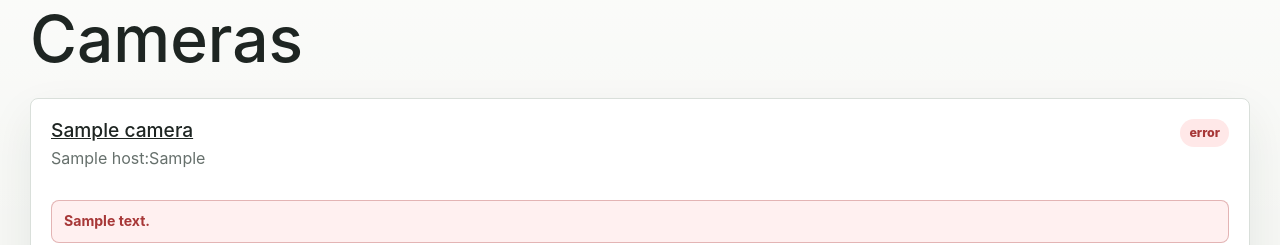
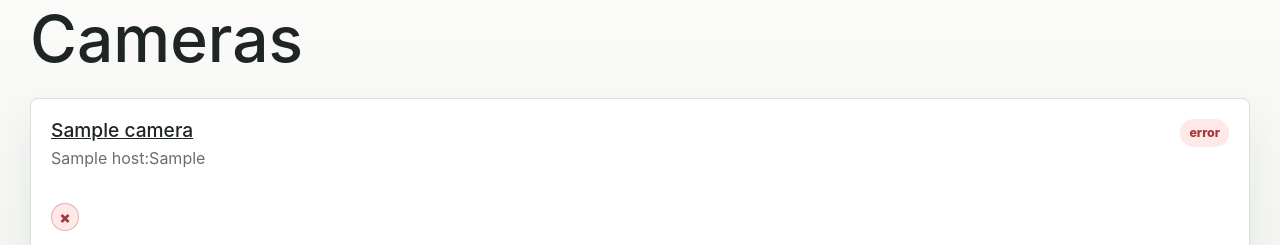
Before and after one commit to 404GamerNotFound/TBC-camera-manager, a FastAPI app: template app/tbc/templates/dashboard.html in a window 1280 px wide. Shown: the part 123-368 px from the top of the page. Run offline with FastAPI, Linux system fonts and the light colour scheme; the template is opened without the code that fills it: most values are stand-ins (such as "Sample title", 1, 10 or a date in 2020); parts of the project's set-up code (start-up, migrations or seed data) failed here and were passed over; some libraries are stand-ins or nearby versions.

Commit message:
small design changes

```diff
--- a/app/tbc/static/i18n.js
+++ b/app/tbc/static/i18n.js
@@ -27,6 +27,7 @@
     "Manipulation / Videoverlust": "Tampering / video loss",
     "Nicht-motorisiertes Fahrzeug": "Non-motor vehicle",
     "Objekterkennung": "Object detection",
+    "ONVIF-Verbindung erfolgreich": "ONVIF connection successful",
     "Paket": "Package",
     "Ruhezustand": "Sleep mode",
     "Tier": "Animal",
@@ -38,6 +39,7 @@
     "Verweilen Person": "Person loitering",
     "Weinen": "Crying",
     "Reolink-Kameras und NVR via ONVIF und reolink-aio": "Reolink cameras and NVRs via ONVIF and reolink-aio",
+    "Reolink-Status erfolgreich abgefragt": "Reolink status retrieved successfully",
     "Aqara-Kameras sowie kompatible Video-Türklingeln": "Aqara cameras and compatible video doorbells",
     "TP-Link-Tapo-Kameras via ONVIF und RTSP": "TP-Link Tapo cameras via ONVIF and RTSP",
     "Standard ONVIF Verbindung": "Standard ONVIF connection",
@@ -238,6 +240,7 @@
     "Typ": "Type",
     "Unterstützt": "Supported",
     "Verbindung": "Connection",
+    "Verbindungsstatus": "Connection status",
     "Von": "From",
     "Vorhandene Benutzer": "Existing users",
     "Vorhandene Ziele": "Existing destinations",
@@ -308,7 +311,7 @@
 
   const translateElement = (element) => {
     if (!(element instanceof Element)) return;
-    for (const attribute of ["aria-label", "title", "placeholder"]) {
+    for (const attribute of ["aria-label", "title", "placeholder", "data-tooltip"]) {
       if (element.hasAttribute(attribute)) {
         element.setAttribute(attribute, translate(element.getAttribute(attribute)));
       }
@@ -317,7 +320,7 @@
       if (child.nodeType === Node.TEXT_NODE) translateTextNode(child);
     }
     element.querySelectorAll("*").forEach((child) => {
-      for (const attribute of ["aria-label", "title", "placeholder"]) {
+      for (const attribute of ["aria-label", "title", "placeholder", "data-tooltip"]) {
         if (child.hasAttribute(attribute)) {
           child.setAttribute(attribute, translate(child.getAttribute(attribute)));
         }
--- a/app/tbc/static/styles.css
+++ b/app/tbc/static/styles.css
@@ -485,10 +485,89 @@ button:focus-visible {
 
 .camera-card {
   display: grid;
-  gap: 22px;
+  gap: 16px;
   padding: 20px;
   min-width: 0;
-  overflow: hidden;
+  overflow: visible;
+  transition: border-color 0.15s ease, box-shadow 0.15s ease;
+}
+
+.camera-card:has(.probe-indicator:hover),
+.camera-card:has(.probe-indicator:focus-visible) {
+  position: relative;
+  z-index: 3;
+}
+
+.probe-status-list {
+  display: flex;
+  align-items: center;
+  min-height: 30px;
+  gap: 8px;
+}
+
+.probe-indicator {
+  position: relative;
+  display: inline-grid;
+  place-items: center;
+  width: 28px;
+  height: 28px;
+  flex: 0 0 28px;
+  border: 1px solid currentColor;
+  border-radius: 50%;
+  font-size: 1rem;
+  font-weight: 900;
+  line-height: 1;
+  cursor: help;
+  outline: none;
+}
+
+.probe-indicator-ok {
+  color: var(--ok);
+  border-color: rgba(30, 123, 77, 0.3);
+  background: #e4f5ea;
+}
+
+.probe-indicator-error {
+  color: var(--danger);
+  border-color: rgba(167, 55, 55, 0.3);
+  background: #ffe8e8;
+}
+
+.probe-indicator::after {
+  content: attr(data-tooltip);
+  position: absolute;
+  z-index: 20;
+  top: calc(100% + 9px);
+  left: 0;
+  width: max-content;
+  max-width: min(290px, calc(100vw - 48px));
+  padding: 9px 11px;
+  border-radius: 7px;
+  color: white;
+  background: #17211e;
+  box-shadow: 0 10px 26px rgba(20, 32, 28, 0.22);
+  font-size: 0.78rem;
+  font-weight: 700;
+  line-height: 1.4;
+  text-align: left;
+  white-space: normal;
+  overflow-wrap: anywhere;
+  opacity: 0;
+  visibility: hidden;
+  pointer-events: none;
+  transform: translateY(-3px);
+  transition: opacity 0.15s ease, transform 0.15s ease, visibility 0.15s ease;
+}
+
+.probe-indicator:hover::after,
+.probe-indicator:focus-visible::after {
+  opacity: 1;
+  visibility: visible;
+  transform: translateY(0);
+}
+
+.probe-indicator:focus-visible {
+  box-shadow: 0 0 0 0.2rem rgba(17, 97, 92, 0.18);
 }
 
 .camera-snapshot {
--- a/app/tbc/templates/dashboard.html
+++ b/app/tbc/templates/dashboard.html
@@ -23,9 +23,29 @@
       <span class="status-pill status-{{ camera.last_probe_status or 'unknown' }}">{{ camera.last_probe_status or 'neu' }}</span>
     </div>
     {% if camera.last_probe_message %}
-    <p class="diagnostic-note diagnostic-{{ camera.last_probe_status or 'unknown' }}">{{ camera.last_probe_message }}</p>
+    <div class="probe-status-list" aria-label="Verbindungsstatus">
+      {% for message in camera.last_probe_message.split(' | ') %}
+      {% set normalized_message = message | lower %}
+      {% set probe_failed = camera.last_probe_status == 'error' or 'fehl' in normalized_message or 'nicht ' in normalized_message or 'kein ' in normalized_message or 'abgelehnt' in normalized_message or 'timeout' in normalized_message %}
+      <span class="probe-indicator probe-indicator-{{ 'error' if probe_failed else 'ok' }}"
+            tabindex="0"
+            role="img"
+            aria-label="{{ message }}"
+            data-tooltip="{{ message }}">
+        <span aria-hidden="true">{{ '×' if probe_failed else '✓' }}</span>
+      </span>
+      {% endfor %}
+    </div>
     {% elif camera.host.startswith('192.169.') %}
-    <p class="diagnostic-note diagnostic-warning">Hinweis: Host beginnt mit 192.169. Im Heimnetz ist oft 192.168 gemeint.</p>
+    <div class="probe-status-list" aria-label="Verbindungsstatus">
+      <span class="probe-indicator probe-indicator-error"
+            tabindex="0"
+            role="img"
+            aria-label="Hinweis: Host beginnt mit 192.169. Im Heimnetz ist oft 192.168 gemeint."
+            data-tooltip="Hinweis: Host beginnt mit 192.169. Im Heimnetz ist oft 192.168 gemeint.">
+        <span aria-hidden="true">×</span>
+      </span>
+    </div>
     {% endif %}
     {% if camera.stream_uri %}
     <figure class="camera-snapshot">
@@ -38,16 +58,16 @@
     {% else %}
     <div class="camera-snapshot camera-snapshot-empty">Noch kein Stream für ein Vorschaubild verfügbar</div>
     {% endif %}
-    <dl class="metric-row">
-      <div>
+    <dl class="metric-row camera-metrics">
+      <div class="camera-metric camera-metric-supported">
         <dt>Unterstützt</dt>
         <dd>{{ camera.supported_count or 0 }}</dd>
       </div>
-      <div>
+      <div class="camera-metric camera-metric-active{% if not camera.active_count %} is-empty{% endif %}">
         <dt>Aktiv</dt>
         <dd>{{ camera.active_count or 0 }}</dd>
       </div>
-      <div>
+      <div class="camera-metric camera-metric-features">
         <dt>Funktionen</dt>
         <dd>{{ camera.detection_count or 0 }}</dd>
       </div>
```
Also changed, not shown: other parts of app/tbc/static/styles.css (+55 -0 lines).
